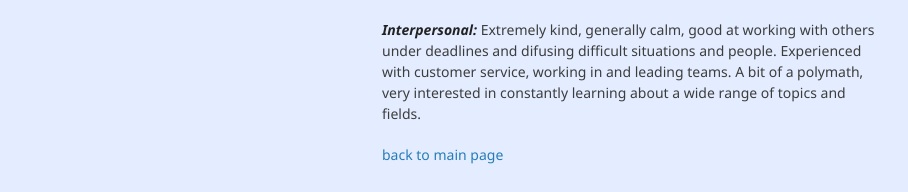
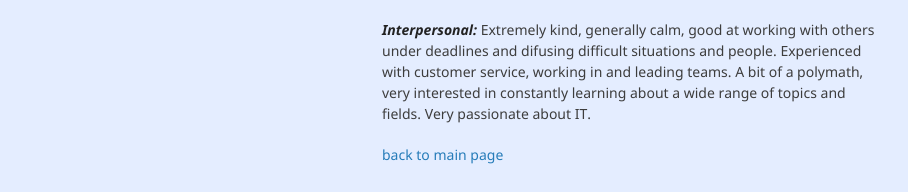
Before and after one commit to jordanhardee/jordanhardee.github.io, a Jekyll site: the page built from resume.md, in a window 1280 px wide and 900 px high, scrolled down 941 px. Shown: the part 705-897 px from the top of the window, without its empty margins (178-1086 px from the left). Built offline with Jekyll 4.4.1, drawn with Linux system fonts in a browser that asks for light colours; our own code applies the rules of GitHub Pages for plain Markdown files.

Commit message:
minor update

```diff
--- a/resume.md
+++ b/resume.md
@@ -55,6 +55,6 @@ Speaker, Mediated Minds 2018, University of Cincinnati
 Writer, 2600
 * Wrote articles for _2600: The Hacker Quarterly_ under pseudonym
 
-**_Interpersonal:_** Extremely kind, generally calm, good at working with others under deadlines and difusing difficult situations and people. Experienced with customer service, working in and leading teams. A bit of a polymath, very interested in constantly learning about a wide range of topics and fields.
+**_Interpersonal:_** Extremely kind, generally calm, good at working with others under deadlines and difusing difficult situations and people. Experienced with customer service, working in and leading teams. A bit of a polymath, very interested in constantly learning about a wide range of topics and fields. Very passionate about IT.
 
 [back to main page](./)
```
